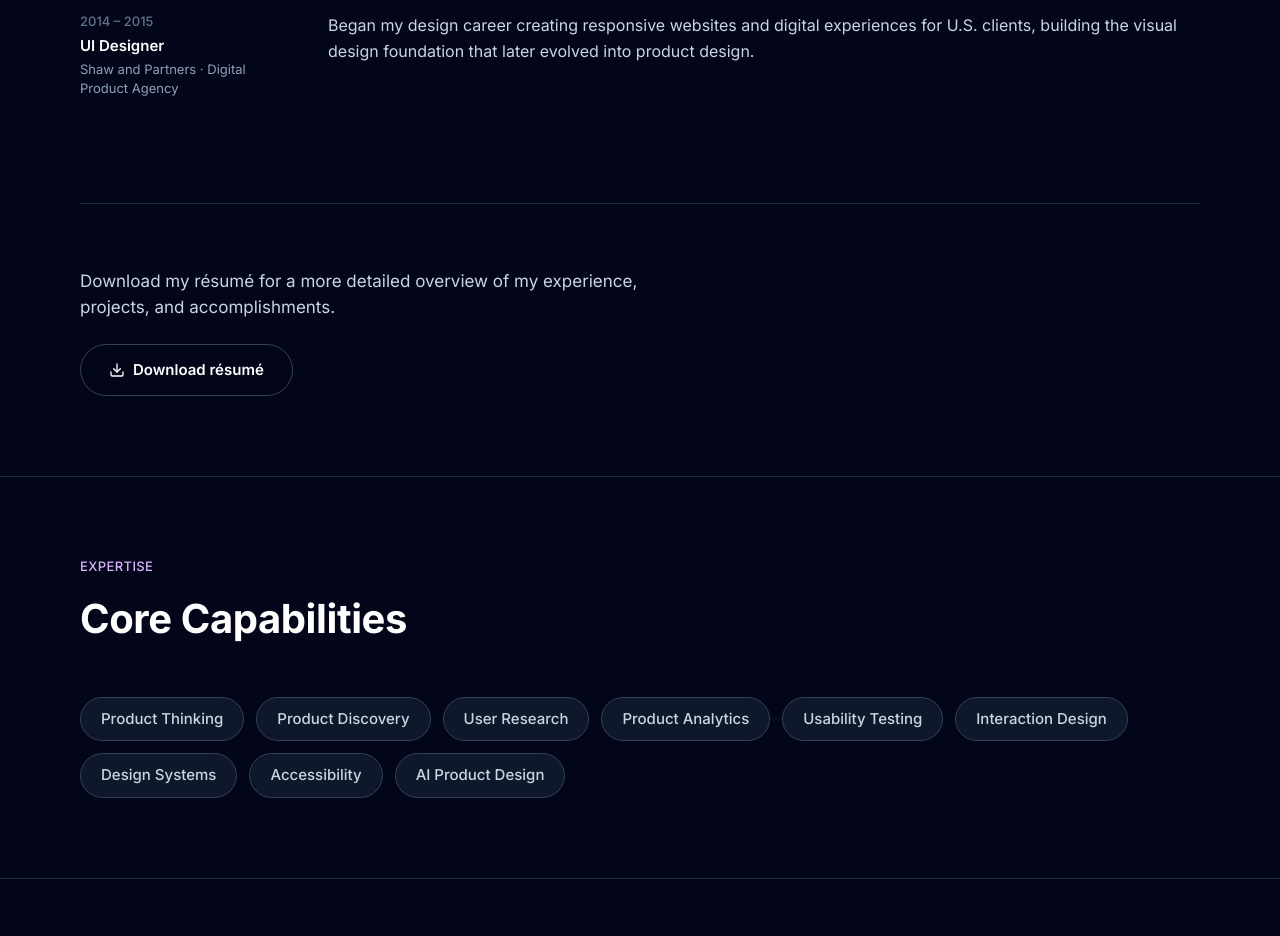
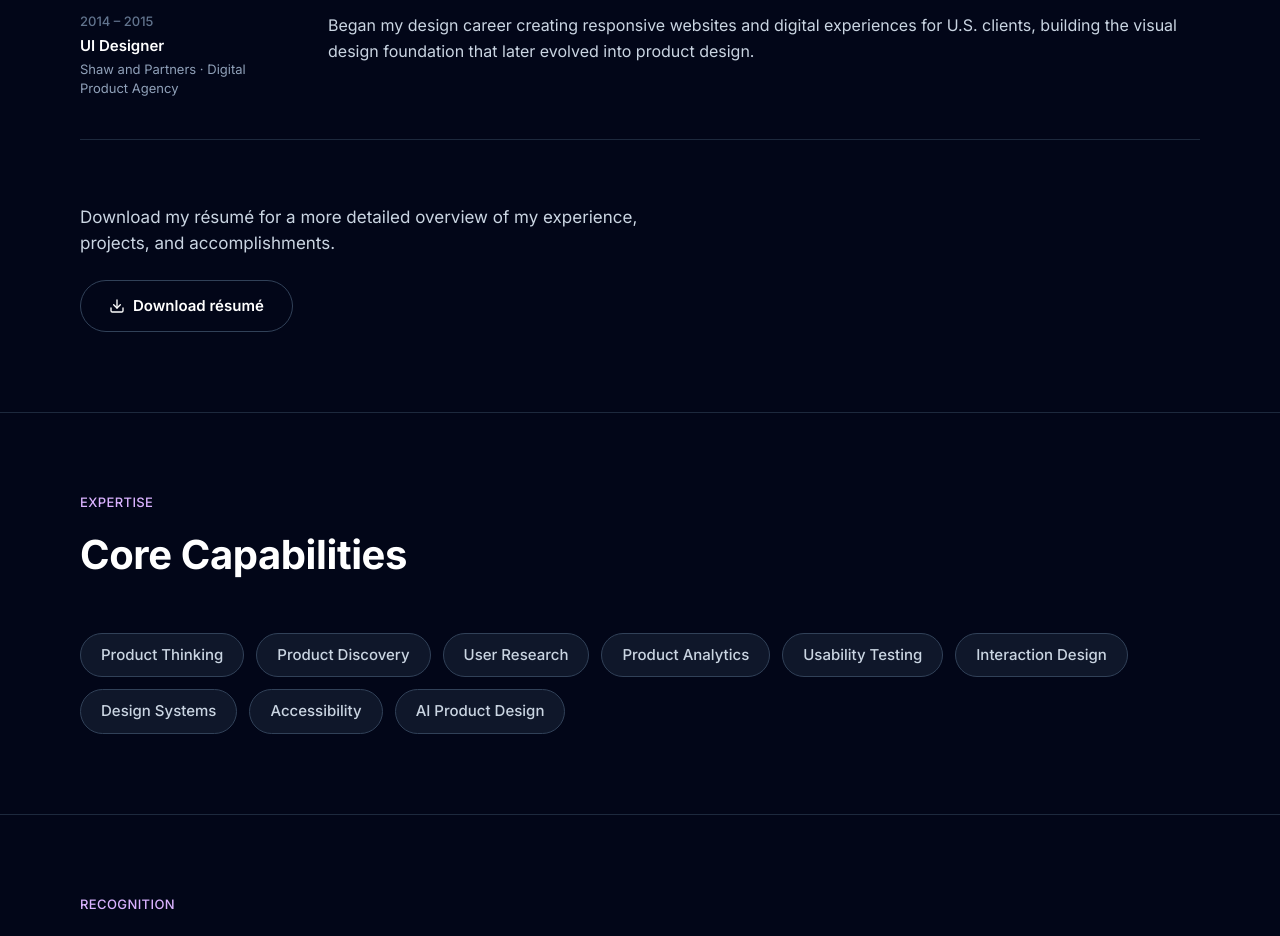
Before and after one commit to juliabizol/julia-portfolio, a Next.js app: page /about in a window 1280 px wide. Shown: the part 1880-2816 px from the top of the page. Built offline with nearby package versions, Linux system fonts and the light colour scheme.

Commit message:
Remove redundant top margin above résumé CTA divider

```diff
--- a/src/app/about/page.tsx
+++ b/src/app/about/page.tsx
@@ -182,7 +182,7 @@ export default function AboutPage() {
           </div>
 
           {/* Resume CTA continuation */}
-          <div className="mt-14 md:mt-16 border-t border-slate-800" />
+          <div className="border-t border-slate-800" />
           <div className="pt-14 md:pt-16 max-w-[600px]">
             <p className="text-[16px] md:text-[17px] leading-[26px] text-slate-300 mb-6">
               Download my résumé for a more detailed overview of my
```
